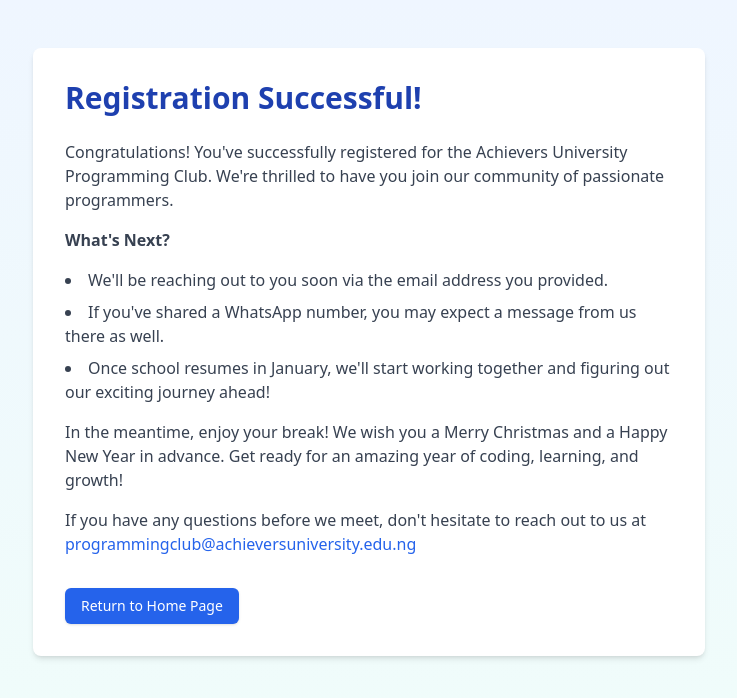
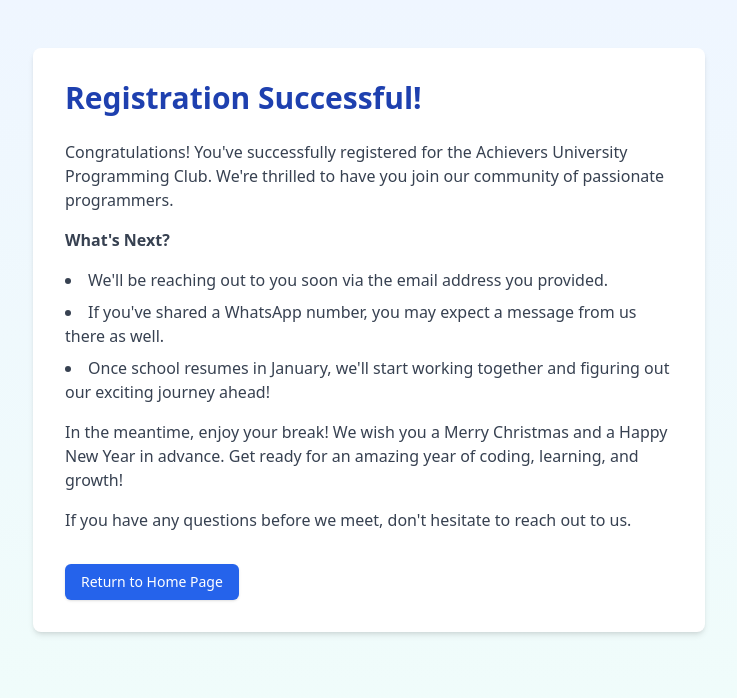
Before and after one commit to Benedict-arowo/Programming-Club, a React (Vite) app in the folder client/: page /success in a window 1280 px wide. Shown: the top 698 px of the page, without its empty margins (271-1008 px from the left). Built offline with nearby package versions, Linux system fonts and the light colour scheme.

Commit message:
fix: update SuccessPage to remove email address from contact information

```diff
--- a/client/src/app/success/page.tsx
+++ b/client/src/app/success/page.tsx
@@ -45,12 +45,13 @@
 
 					<p>
 						If you have any questions before we meet, don't hesitate
-						to reach out to us at{" "}
+						to reach out to us.
+						{/* at{" "}
 						<a
 							href="mailto:programmingclub@achieversuniversity.edu.ng"
 							className="text-blue-600 hover:underline">
 							programmingclub@achieversuniversity.edu.ng
-						</a>
+						</a> */}
 					</p>
 				</div>
 
```
